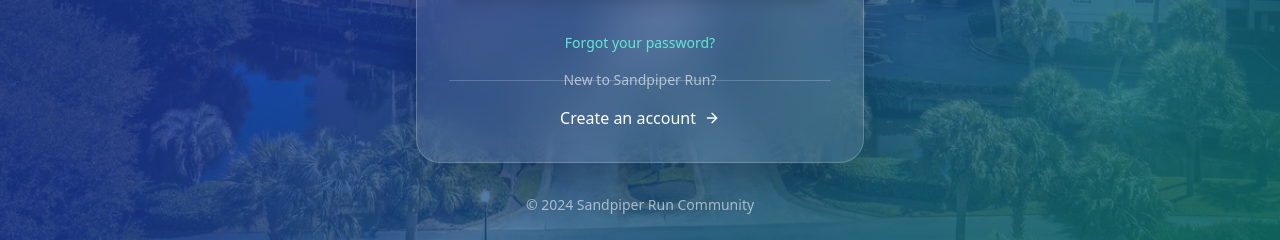
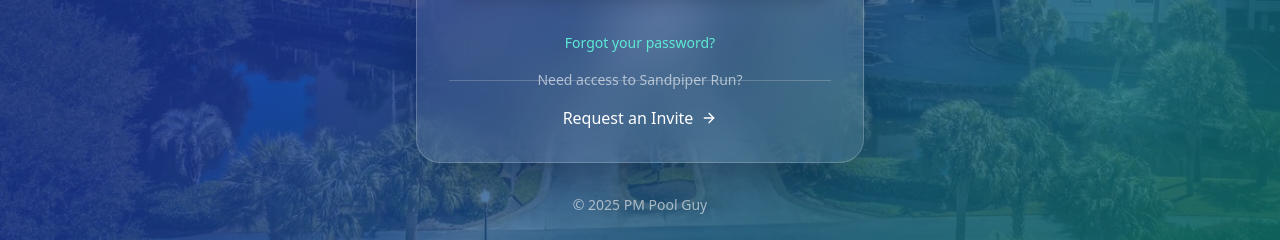
Before and after one commit to RTSII/login, a React (Vite) app: page /login in a window 1280 px wide. Shown: the part 560-800 px from the top of the page. Built offline with nearby package versions, Linux system fonts and the light colour scheme.

Commit message:
Updated Login.tsx

```diff
--- a/src/pages/Login.tsx
+++ b/src/pages/Login.tsx
@@ -229,7 +229,7 @@ const Login = () => {
                    <div className="w-full border-t border-white/20"></div>
                  </div>
                  <div className="relative flex justify-center text-sm">
-                   <span className="px-4 bg-transparent text-white/60">New to Sandpiper Run?</span>
+                   <span className="px-4 bg-transparent text-white/60">Need access to Sandpiper Run?</span>
                  </div>
                </div>
 
@@ -238,7 +238,7 @@ const Login = () => {
                    to="/register"
                    className="inline-flex items-center space-x-2 text-white hover:text-teal-300 font-medium transition-colors duration-200 group"
                  >
-                   <span>Create an account</span>
+                   <span>Request an Invite</span>
                    <ArrowRight className="h-4 w-4 group-hover:translate-x-1 transition-transform duration-200" />
                  </Link>
                </div>
@@ -254,7 +254,7 @@ const Login = () => {
           >
            <div className="mt-8 text-center">
              <p className="text-white/60 text-sm">
-               © 2024 Sandpiper Run Community
+               © 2025 PM Pool Guy
              </p>
            </div>
          </motion.div>
```
